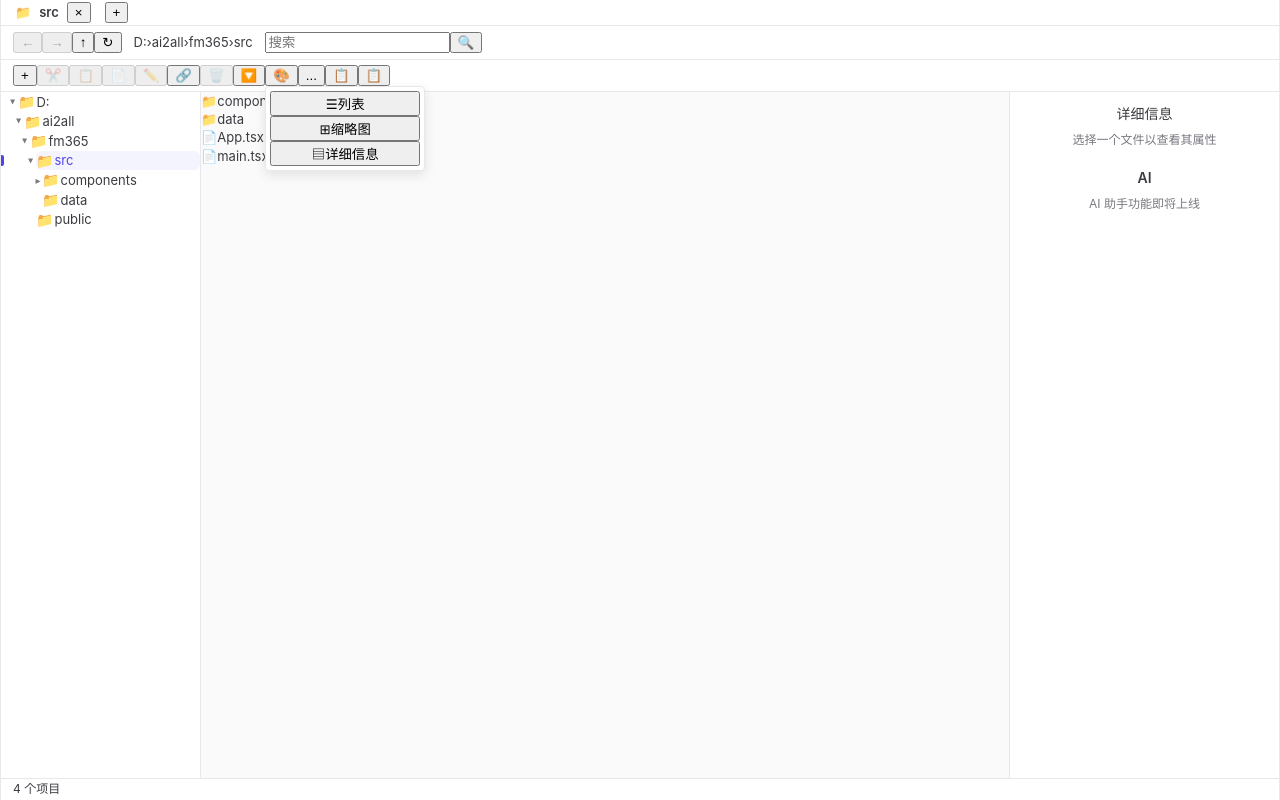
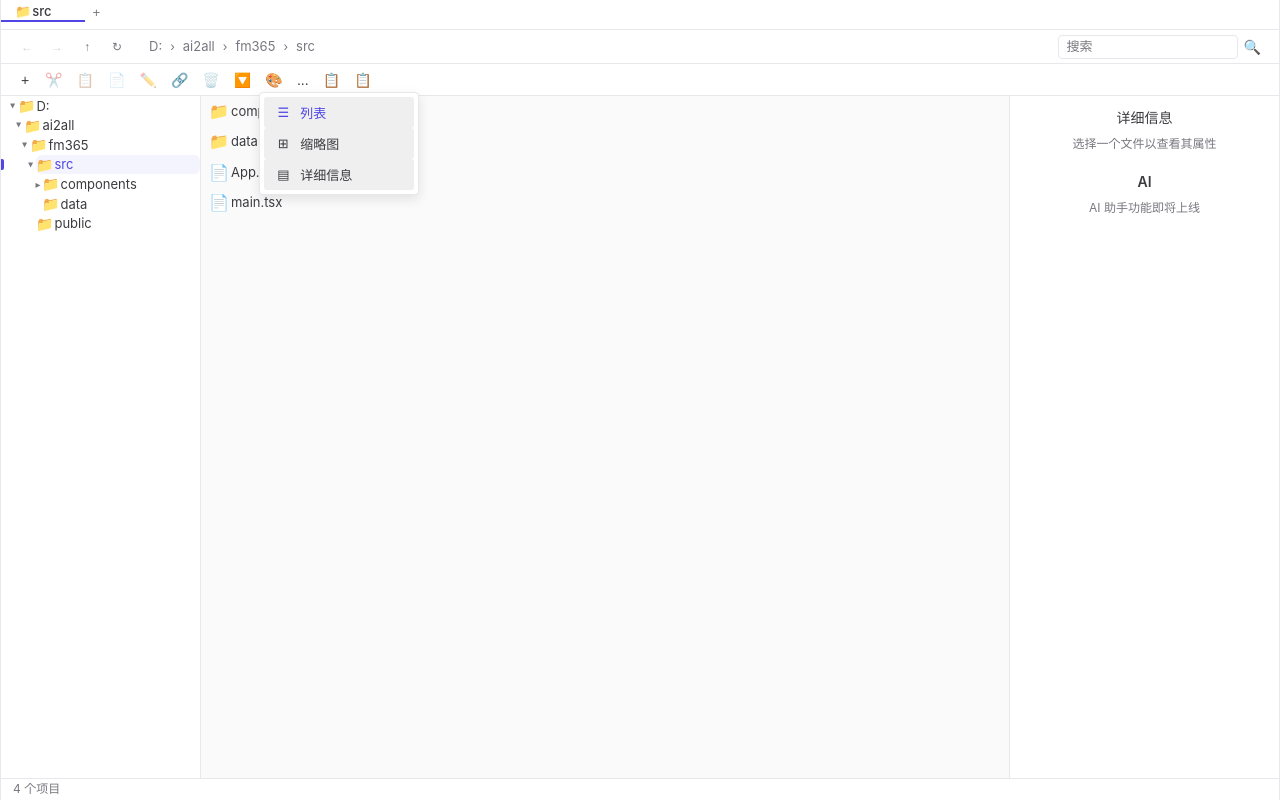
Before and after one commit to SyaJask/fm365, a React (Vite) app: page / in a window 1280 px wide. Both pictures are taken after a click on the button "布局和视图选项". Built offline with nearby package versions, Linux system fonts and the light colour scheme.

Commit message:
style: polish NavigationBar, StatusBar, and FileView row interactions

```diff
--- a/src/components/CommandBar/CommandBar.css
+++ b/src/components/CommandBar/CommandBar.css
@@ -7,3 +7,38 @@
   gap: 4px;
   border-bottom: 1px solid var(--border);
 }
+
+.command-buttons {
+  display: flex;
+  align-items: center;
+  gap: 2px;
+}
+
+.cmd-btn,
+.command-buttons .dropdown-trigger {
+  height: 24px;
+  min-width: 24px;
+  padding: 0 6px;
+  border: none;
+  background: none;
+  border-radius: 4px;
+  cursor: pointer;
+  font-size: 14px;
+  color: var(--text-primary);
+  display: inline-flex;
+  align-items: center;
+  justify-content: center;
+  line-height: 1;
+}
+
+.cmd-btn:hover:not(:disabled),
+.command-buttons .dropdown-trigger:hover {
+  background: var(--hover);
+}
+
+.cmd-btn:disabled,
+.command-buttons .dropdown-trigger:disabled {
+  color: var(--text-muted);
+  cursor: default;
+  opacity: 0.4;
+}
--- a/src/components/CommandBar/Options.css
+++ b/src/components/CommandBar/Options.css
@@ -15,15 +15,47 @@
   top: 100%;
   left: 0;
   z-index: 100;
-
   min-width: 160px;
-
   background: var(--elevated);
   border: 1px solid var(--border);
   border-radius: 4px;
   box-shadow: 0 4px 12px rgba(0, 0, 0, 0.1);
-
   display: flex;
   flex-direction: column;
   padding: 4px;
 }
+
+.dropdown-item {
+  display: flex;
+  align-items: center;
+  gap: 8px;
+  width: 100%;
+  padding: 6px 10px;
+  border: none;
+  cursor: pointer;
+  font-size: var(--fs-body);
+  color: var(--text-primary);
+  text-align: left;
+  border-radius: 3px;
+  white-space: nowrap;
+}
+
+.dropdown-item:hover {
+  background: var(--hover);
+}
+
+.dropdown-item.active {
+  color: var(--accent);
+  font-weight: 600;
+}
+
+.dropdown-item-icon {
+  width: 18px;
+  text-align: center;
+}
+
+.dropdown-sep {
+  height: 1px;
+  margin: 4px 6px;
+  background: var(--border);
+}
--- a/src/components/FileView/FileView.css
+++ b/src/components/FileView/FileView.css
@@ -12,9 +12,22 @@
 }
 
 .view-thumbnails .file-item {
+  display: flex;
   flex-direction: column;
   text-align: center;
   padding: 6px 4px;
+  border-radius: 6px;
+  cursor: pointer;
+}
+
+.view-thumbnails .file-item:hover {
+  background: var(--hover);
+}
+
+.view-thumbnails .file-item.selected {
+  background: var(--hover);
+  outline: 1px solid var(--accent);
+  outline-offset: -1px;
 }
 
 .view-thumbnails .file-icon {
@@ -22,7 +35,19 @@
 }
 
 .view-details .file-item {
-  /* 表格列布局 */
+  display: flex;
+  align-items: center;
+  gap: 8px;
+  padding: 4px 8px;
+  cursor: pointer;
+}
+
+.view-details .file-item:hover {
+  background: var(--hover);
+}
+
+.view-details .file-item.selected {
+  background: var(--hover);
 }
 
 .view-details .file-type,
@@ -31,3 +56,32 @@
   font-size: 12px;
   color: var(--text-muted);
 }
+
+.view-list .file-item {
+  display: flex;
+  align-items: center;
+  gap: 2px;
+  padding: 4px 8px;
+  font-size: var(--fs-body);
+  cursor: pointer;
+}
+
+.view-list .file-item:hover {
+  background: var(--hover);
+}
+
+.view-list .file-item.selected {
+  background: var(--hover);
+  color: var(--text-primary);
+}
+
+.file-icon {
+  font-size: 16px;
+  flex-shrink: 0;
+}
+
+.file-name {
+  overflow: hidden;
+  text-overflow: ellipsis;
+  white-space: nowrap;
+}
--- a/src/components/NavigationBar/NavigationBar.css
+++ b/src/components/NavigationBar/NavigationBar.css
@@ -7,3 +7,78 @@
   gap: 12px;
   border-bottom: 1px solid var(--border);
 }
+
+.nav-buttons {
+  display: flex;
+  align-items: center;
+  gap: 2px;
+}
+
+.nav-btn {
+  width: 28px;
+  height: 24px;
+  border: none;
+  background: none;
+  border-radius: 4px;
+  cursor: pointer;
+  font-size: 12px;
+  color: var(--text-muted);
+  display: flex;
+  align-items: center;
+  justify-content: center;
+}
+
+.nav-btn:hover:not(:disabled) {
+  background: var(--hover);
+  color: var(--text-primary);
+}
+
+.nav-btn:disabled {
+  opacity: 0.3;
+  cursor: default;
+}
+
+.breadcrumb-segment {
+  padding: 2px 6px;
+  border-radius: 4px;
+  cursor: pointer;
+  font-size: var(--fs-body);
+  color: var(--text-muted);
+}
+
+.breadcrumb-segment:hover {
+  background: var(--hover);
+  color: var(--text-primary);
+}
+
+.breadcrumb-sep {
+  color: var(--text-muted);
+  font-size: 12px;
+  margin: 0 2px;
+}
+
+.search-box {
+  display: flex;
+  align-items: center;
+  margin-left: auto;
+}
+
+.search-input {
+  width: 180px;
+  height: 24px;
+  padding: 0 8px;
+  border: 1px solid var(--border);
+  border-radius: 4px;
+  font-size: var(--fs-body);
+  color: var(--text-primary);
+  background: var(--elevated);
+  outline: none;
+}
+
+.search-input:focus {
+  border-color: var(--accent);
+}
+
+.search-input::placeholder {
+  color: var(--text-muted);
+}
--- a/src/components/StatusBar/StatusBar.css
+++ b/src/components/StatusBar/StatusBar.css
@@ -6,4 +6,5 @@
   padding: 0 12px;
   border-top: 1px solid var(--border);
   font-size: 12px;
+  color: var(--text-muted);
 }
--- a/src/components/TitleBar/TitleBar.css
+++ b/src/components/TitleBar/TitleBar.css
@@ -3,9 +3,7 @@
  用途: 作为标题栏的样式文件, 定义标题栏的布局和样式;
 */
 .title-bar {
-  display: flex;
-  align-items: stretch;
-  height: 26px;
+  height: 30px;
   border-bottom: 1px solid var(--border);
 }
 
@@ -16,26 +14,61 @@
 }
 
 .tab-add {
-  flex: 0;
-  display: flex;
-  justify-content: center;
-  align-items: center;
-  width: 23.8px;
-  height: 21.34px;
+  width: 24px;
+  height: 24px;
+  border: none;
+  background: none;
+  border-radius: 4px;
+  cursor: pointer;
+  color: var(--text-muted);
+}
+
+.tab-add:hover {
+  background: var(--hover);
+  color: var(--text-primary);
 }
 
 .tab{
-  display:flex;
-  align-items:center;
-  gap:8px;
-  padding:0 14px;
-  cursor:pointer;
+  height: 100%;
+  display: flex;
+  align-items: center;
+  gap: 1px;
+  padding: 0 14px;
+  cursor: pointer;
+  color: var(--text-muted);
+  border-bottom: 2px solid transparent;
 }
 
 .tab.active {
-  font-weight: 600;
+  color: var(--text-primary);
+  font-weight: 500;
+  border-bottom-color: var(--accent);
 }
 
 .tab:hover{
-  background-color: var(--hover);
+  background: var(--hover);
 }
+
+.tab-close {
+  width: 18px;
+  height: 18px;
+  border: none;
+  background: none;
+  border-radius: 3px;
+  cursor: pointer;
+  font-size: 12px;
+  color: var(--text-muted);
+  display: flex;
+  align-items: center;
+  opacity: 0;
+  transition: opacity 0.1s;
+}
+
+.tab:hover .tab-close {
+  opacity: 1;
+}
+
+.tab-close:hover {
+  background: var(--hover);
+  color: var(--text-primary);
+}
```
